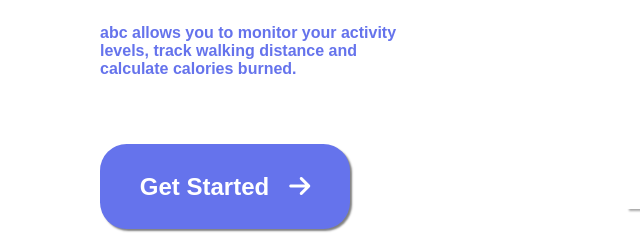
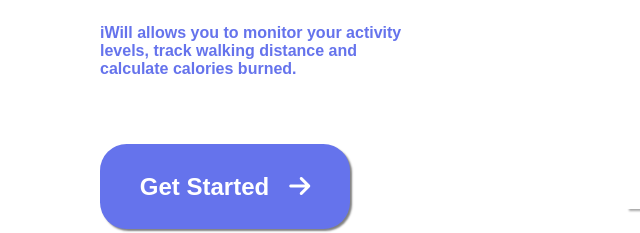
Before and after one commit to ArjunGambhir20099/iWell-CORE, a plain HTML site: page index.html in a window 1280 px wide. Shown: the part 313-546 px from the top of the page, 0-640 px from the left. Drawn offline with Linux system fonts and the light colour scheme.

Commit message:
Update index.html

```diff
--- a/index.html
+++ b/index.html
@@ -34,7 +34,7 @@
         <div class="leftHeader">
             <div class="paraHeads">
                 <p class="heading">Understand your every move</p>
-                <p class="subheading">abc allows you to monitor your activity levels, track walking distance and calculate calories burned.</p>
+                <p class="subheading">iWill allows you to monitor your activity levels, track walking distance and calculate calories burned.</p>
                 <button class="btnheading">Get Started<i class="fa-solid fa-arrow-right"></i></button>
             </div>
         </div>
```
